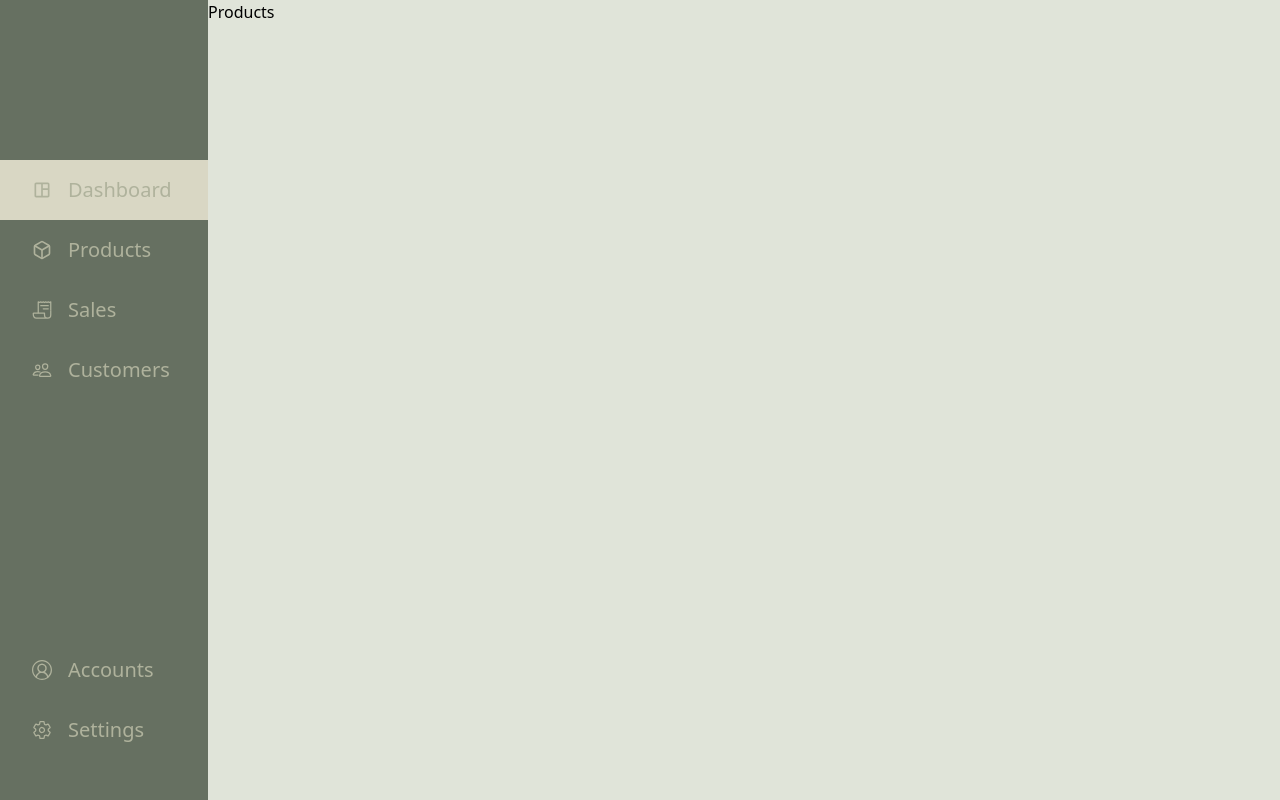
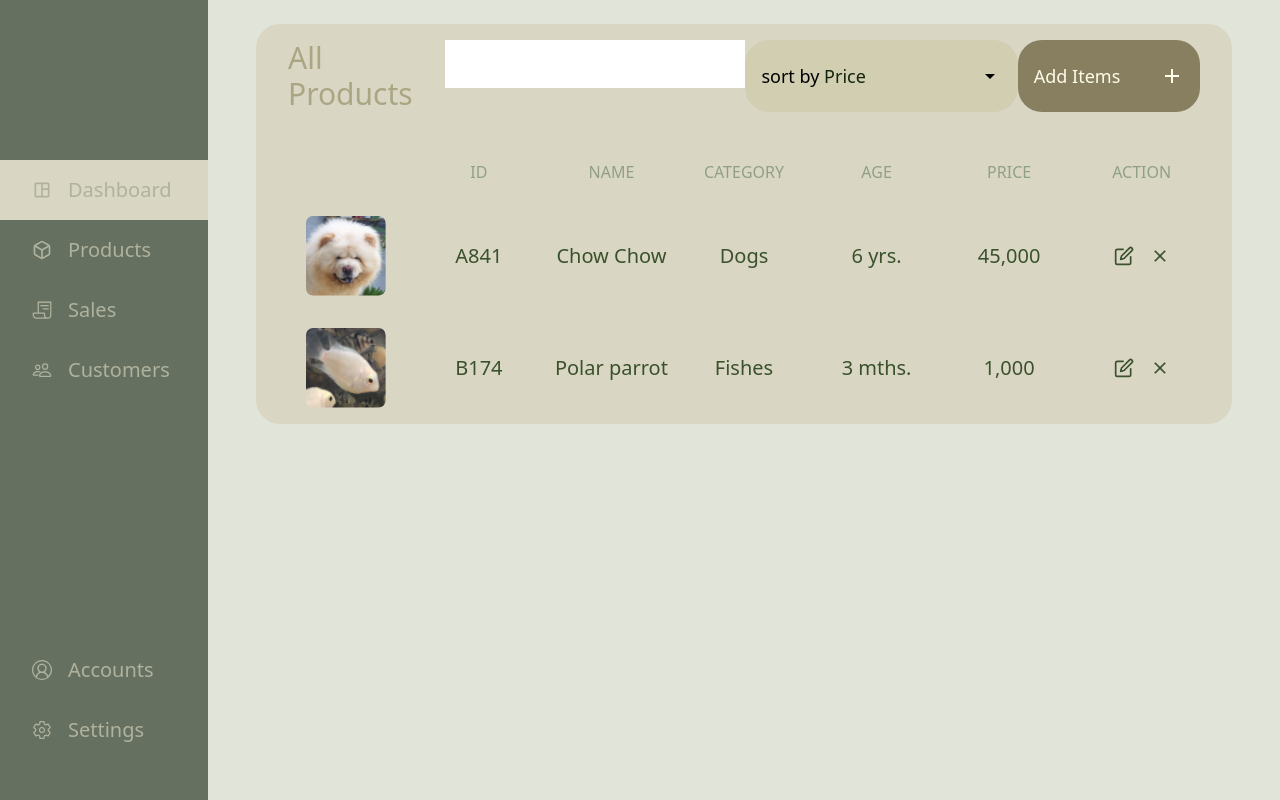
Before and after one commit to jzon200/zyamura-inventory-sales, a Next.js app: page /products in a window 1280 px wide. Built offline with nearby package versions, Linux system fonts and the light colour scheme.

Commit message:
Products Page Mockup

```diff
--- a/components/layout/Sidebar.tsx
+++ b/components/layout/Sidebar.tsx
@@ -29,7 +29,7 @@ const Sidebar: FC = () => {
   };
 
   return (
-    <aside className="hidden order-1 w-52 bg-primary-dark md:block">
+    <aside className="hidden order-1 basis-52 bg-primary-dark md:block">
       <nav className="flex flex-col justify-between text-xl text-[#AFB29C] h-full">
         <ul className="mt-40">
           {sidebarItems.slice(0, 4).map((item, index) => (
--- a/pages/products.tsx
+++ b/pages/products.tsx
@@ -1,7 +1,71 @@
 import { NextPage } from "next";
+import { FiEdit } from "react-icons/fi";
+import { MdAdd, MdOutlineArrowDropDown, MdOutlineClose } from "react-icons/md";
+import Image from "next/image";
+import dogPic from "../assets/chow_chow.png";
+import fishPic from "../assets/fish.png";
 
 const Products: NextPage = () => {
-  return <div>Products</div>;
+  return (
+    <div className="my-6 mx-12">
+      {/* Products */}
+      <div className="px-8 py-4 rounded-3xl bg-primary-light">
+        <div className="flex justify-between text-lg">
+          <div className="text-3xl text-[#AAA683]">All Products</div>
+          <input type="text" className="max-h-12 basis-80" />
+          <button className="flex justify-between items-center rounded-3xl bg-[#D1CEB2] basis-72 p-4">
+            <div>
+              sort by <span className="font-medium text-[#13240D]">Price</span>
+            </div>
+            <MdOutlineArrowDropDown size={24} />
+          </button>
+          <button className="flex justify-between items-center rounded-3xl bg-[#887F61] basis-48 text-yellow-50 p-4">
+            <div>Add Items</div>
+            <MdAdd size={24} />
+          </button>
+        </div>
+        {/* Grid */}
+        <div className="mt-12 grid grid-cols-7 gap-x-4 gap-y-8 place-items-center select-none text-[#3A512B] text-xl">
+          <div>{/* Empty Column */}</div>
+          <div className="text-[#919F88] text-base">ID</div>
+          <div className="text-[#919F88] text-base">NAME</div>
+          <div className="text-[#919F88] text-base">CATEGORY</div>
+          <div className="text-[#919F88] text-base">AGE</div>
+          <div className="text-[#919F88] text-base">PRICE</div>
+          <div className="text-[#919F88] text-base">ACTION</div>
+          {/* Items */}
+          <Image src={dogPic} alt="Picture of a dog" />
+          <div>A841</div>
+          <div>Chow Chow</div>
+          <div>Dogs</div>
+          <div>6 yrs.</div>
+          <div>45,000</div>
+          <div className="flex gap-4">
+            <button>
+              <FiEdit />
+            </button>
+            <button>
+              <MdOutlineClose />
+            </button>
+          </div>
+          <Image src={fishPic} alt="Picture of a fish" />
+          <div>B174</div>
+          <div>Polar parrot</div>
+          <div>Fishes</div>
+          <div>3 mths.</div>
+          <div>1,000</div>
+          <div className="flex gap-4">
+            <button>
+              <FiEdit />
+            </button>
+            <button>
+              <MdOutlineClose />
+            </button>
+          </div>
+        </div>
+      </div>
+    </div>
+  );
 };
 
 export default Products;
```
Also changed, not shown: assets/chow_chow.png (added), assets/fish.png (added).
